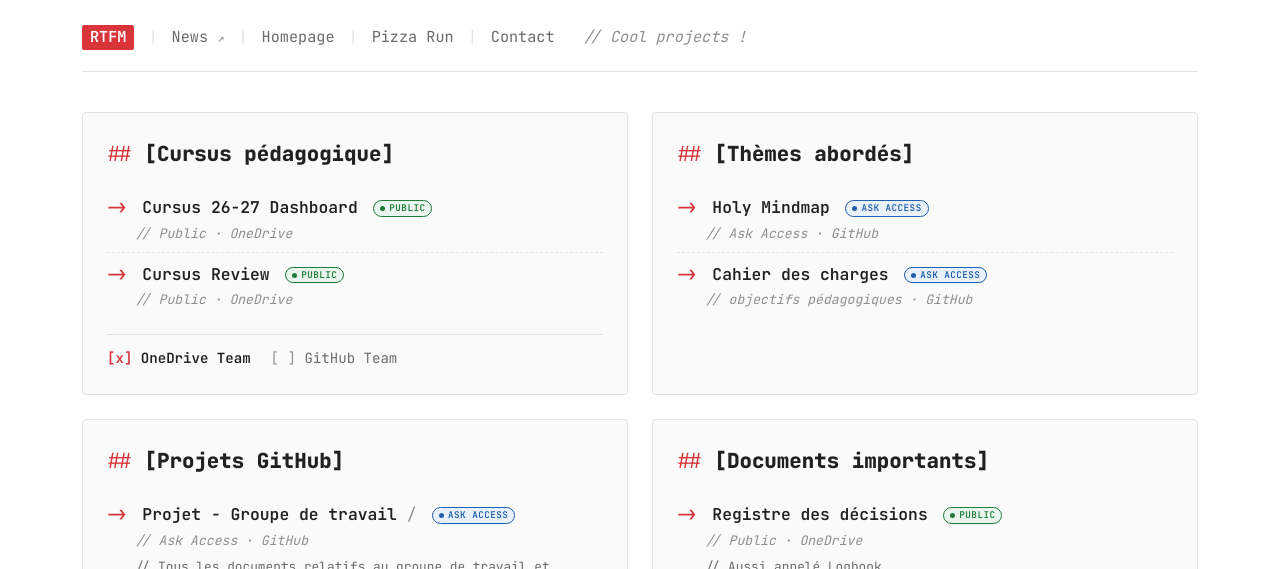
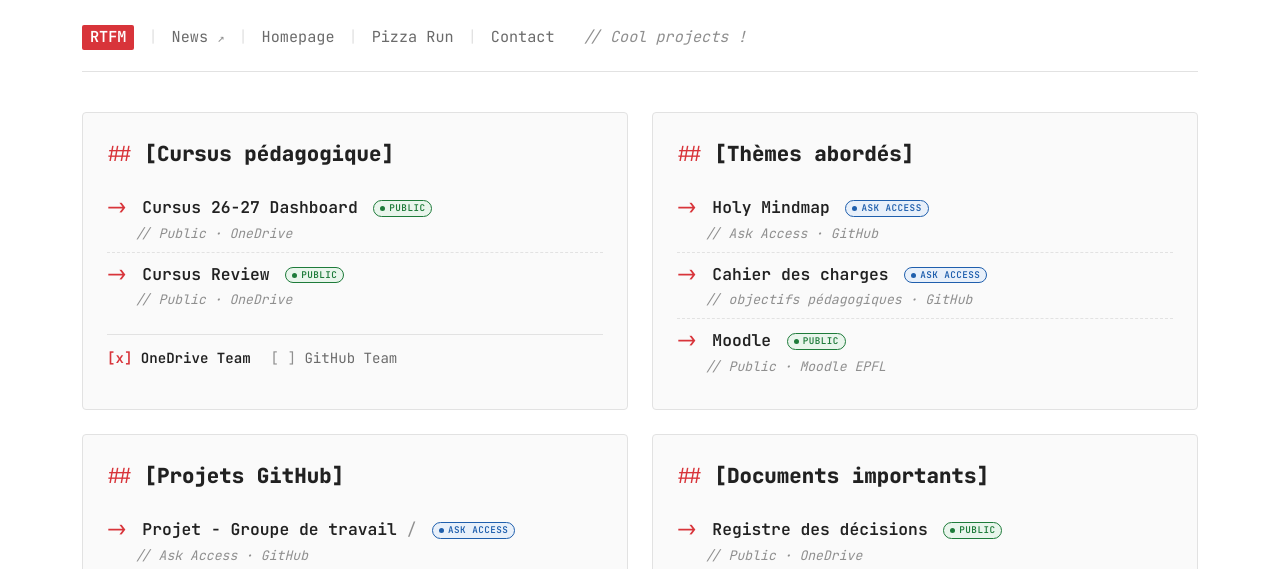
Before and after one commit to laboratoire-it/rtfm, a plain HTML site: page index.html in a window 1280 px wide. Shown: the part 209-778 px from the top of the page. Drawn offline with Linux system fonts and the light colour scheme.

Commit message:
Ajout du lien Moodle (public) dans Thèmes abordés
Co-authored-by: MathieuBurnat <70205357+MathieuBurnat@users.noreply.github.com>
Co-Authored-By: Claude Opus 5.5 <noreply@anthropic.com>
Claude-Session: https://claude.ai/code/session_01XgbK6VpnzqvLJ4Qjiadm7W

```diff
--- a/index.html
+++ b/index.html
@@ -90,6 +90,12 @@
             <a href="https://github.com/laboratoire-it/cursus_formation/blob/main/Gumball_Machine/_Index_CahiersDesCharges.md" target="_blank" rel="noopener"><span class="arrow">-&gt;</span> Cahier des charges</a> <span class="pill ask" tabindex="0" data-tip="demander les accès : clic pour contacter" role="button">ask access</span>
             <span class="meta">
               <span class="comment">// objectifs pédagogiques · GitHub</span>
+            </span>
+          </li>
+          <li>
+            <a href="https://moodle.epfl.ch/course/view.php?id=19165" target="_blank" rel="noopener"><span class="arrow">-&gt;</span> Moodle</a> <span class="pill public" tabindex="0" data-tip="clic et c'est ouvert">public</span>
+            <span class="meta">
+              <span class="comment">// Public · Moodle EPFL</span>
             </span>
           </li>
         </ul>
```
Also changed, not shown: docs/screenshot-dark.png, docs/screenshot-light.png, 1 other file.
